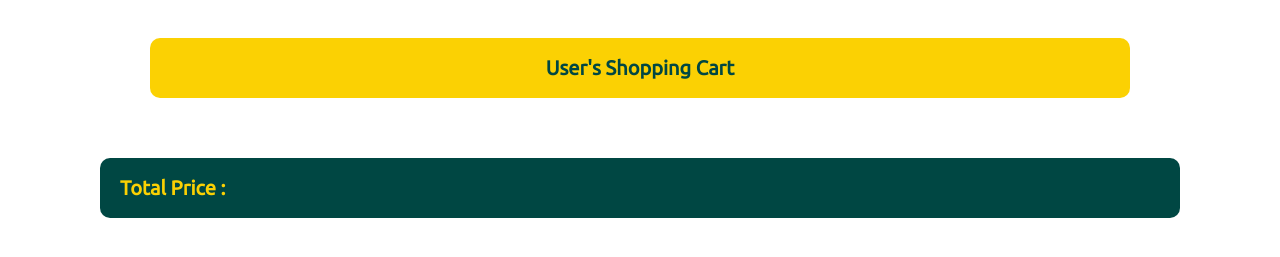
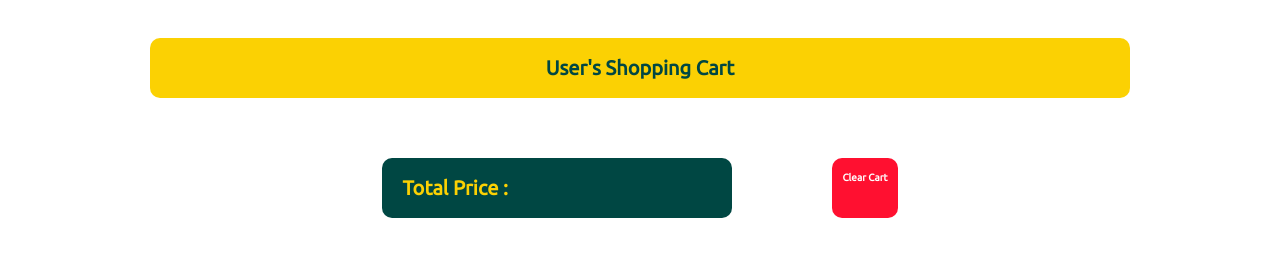
Before and after one commit to zahra-hjri/store-modular, a plain HTML site: page basket.html in a window 1280 px wide. Shown: the part 69-326 px from the top of the page. Drawn offline with Linux system fonts and the light colour scheme.

Commit message:
remove from LS

```diff
--- a/basket.html
+++ b/basket.html
@@ -93,7 +93,10 @@
     <div class="container container-basket">
 
     </div>
-    <h3>Total Price : <strong></strong></h3>
+    <div class="totalAndClear">
+        <h3>Total Price : <strong></strong></h3>
+        <h4>Clear Cart</h4>
+    </div>
 
 
     <script src="./basket.js" type="module"></script>
--- a/basket.js
+++ b/basket.js
@@ -12,6 +12,11 @@ let deleteButton;
 let detaileContainer;
 let numberProduct;
 let inventoryProduct;
+const buyBadge = document.querySelector(".buy-badge");
+
+const setLocalStorage = (basket) => {
+  localStorage.setItem("basket", JSON.stringify(basket));
+};
 
 if (localStorage.getItem("basket") != null) {
   basket = JSON.parse(localStorage.getItem("basket"));
@@ -23,6 +28,7 @@ if (localStorage.getItem("basket") != null) {
 
     productImg = document.createElement("img");
     productImg.setAttribute("src", newProduct.img);
+
     productContainer.append(productImg);
 
     definitionDiv = document.createElement("div");
@@ -49,11 +55,20 @@ if (localStorage.getItem("basket") != null) {
 
     deleteButton = document.createElement("button");
     deleteButton.classList.add("deleteButton");
+    deleteButton.setAttribute("id", newProduct.id);
     deleteButton.innerHTML = "Delete";
     btnsContainer.append(deleteButton);
 
     const deleteProduct = (event) => {
-      event.target.parentElement.parentElement.parentElement.remove();
+      let deleteBtnProduct = event.target;
+      deleteBtnProduct.parentElement.parentElement.parentElement.remove();
+
+      if ((newProduct.id = deleteBtnProduct.id)) {
+        let mainProductIndex = basket.indexOf(newProduct);
+        basket.splice(mainProductIndex, 1);
+        setLocalStorage(basket);
+      }
+      buyBadge.innerHTML--;
     };
     deleteButton.addEventListener("click", deleteProduct);
 
@@ -96,7 +111,6 @@ const badgeUpdate = (basket) => {
   if (localStorage.getItem("basket") != null) {
     basket = JSON.parse(localStorage.getItem("basket"));
   }
-  const buyBadge = document.querySelector(".buy-badge");
   let localstorageProduct = JSON.parse(localStorage.getItem("basket"));
 
   if (localstorageProduct != null) {
--- a/css/basket.css
+++ b/css/basket.css
@@ -125,17 +125,43 @@
     text-shadow: 0.1rem 0.1rem 0.1rem rgb(156, 155, 155);
 }
 
+.totalAndClear {
+    display: flex;
+    justify-content: center;
+    margin-left: 10rem;
+    margin-right: 10rem;
+}
 
-
-h3 {
+.totalAndClear>h3 {
     color: #FBD103;
     font-size: 2rem;
     margin-top: 2rem;
-    margin-left: 10rem;
-    margin-right: 10rem;
+    margin-left: 5rem;
+    margin-right: 5rem;
     margin-bottom: 5rem;
     background-color: #004743;
     padding: 2rem;
     border-radius: 1rem;
+    width: 35rem;
 
 }
+
+.totalAndClear>h4 {
+    color: #fff;
+    font-size: 1rem;
+    margin-top: 2rem;
+    margin-left: 5rem;
+    margin-right: 5rem;
+    margin-bottom: 5rem;
+    background-color: #ff1030;
+    padding: 1rem;
+    border-radius: 1rem;
+    cursor: pointer;
+
+}
+
+.totalAndClear>h4:hover {
+    background-color: #b4031b;
+
+
+}
```
